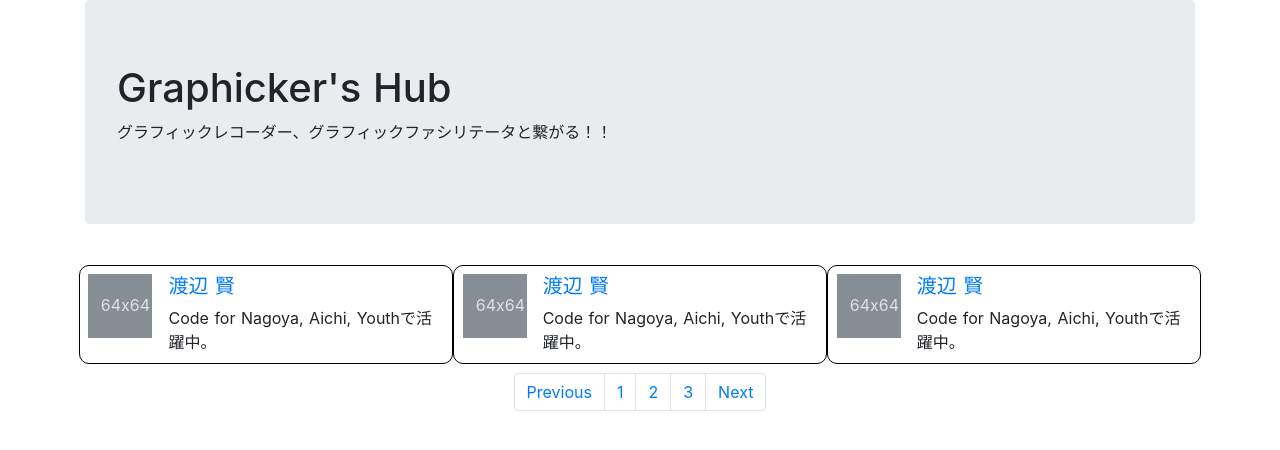
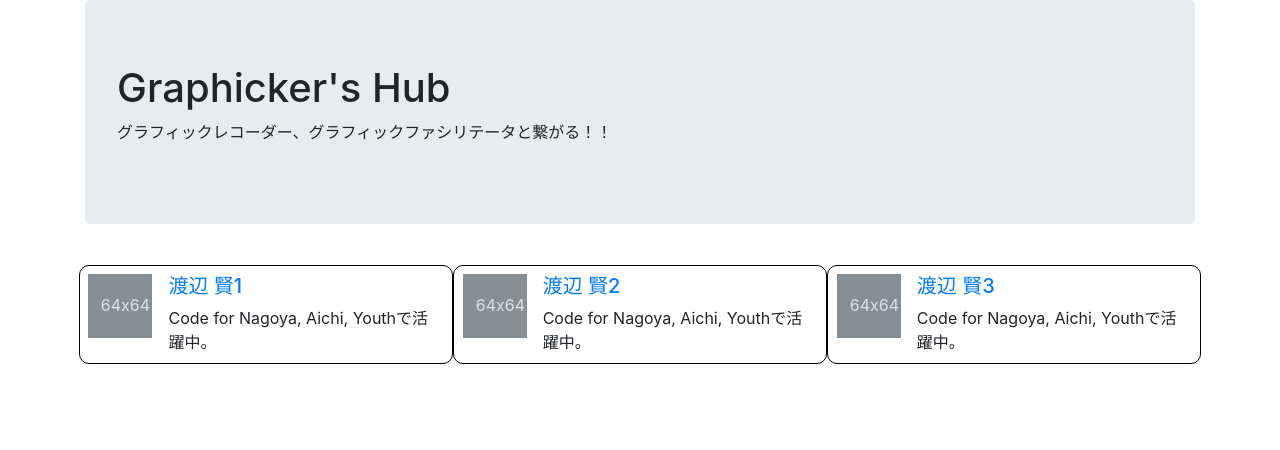
Before and after one commit to codeforyouth/graphickers-hub-client, a Nuxt app: page / in a window 1280 px wide. Shown: the top 450 px of the page. Built offline with nearby package versions, Linux system fonts and the light colour scheme.

Commit message:
vuexを利用してデータを管理するところまで

```diff
--- a/components/pages/graphickersList.vue
+++ b/components/pages/graphickersList.vue
@@ -2,22 +2,12 @@
   <div class="graphickers-list container">
     <div class="row">
       <graphicker
-        :id="id"
+        v-for="graphicker in graphickers"
+        :id="graphicker.id"
+        :key="graphicker.id"
+        :name="graphicker.name"
+        :introduction="graphicker.introduction"
         class="col-lg-4 col-md-12"
-        :name="name"
-        :introduction="introduction"
-      />
-      <graphicker
-        :id="id"
-        class="col-lg-4 col-md-12"
-        :name="name"
-        :introduction="introduction"
-      />
-      <graphicker
-        :id="id"
-        class="col-lg-4 col-md-12"
-        :name="name"
-        :introduction="introduction"
       />
     </div>
   </div>
@@ -39,10 +29,12 @@ export default Vue.extend({
   },
   data() {
     return {
-      id: 'sensu_watson',
-      name: '渡辺 賢',
-      introduction: 'Code for Nagoya, Aichi, Youthで活躍中。'
+      graphickers: []
     }
+  },
+  created() {
+    this.$store.dispatch('graphickers/fetchGraphickers')
+    this.graphickers = this.$store.state.graphickers.list
   }
 })
 </script>
--- a/layouts/default.vue
+++ b/layouts/default.vue
@@ -1,55 +1,3 @@
 <template>
-  <div>
-    <nuxt />
-  </div>
+  <nuxt />
 </template>
-
-<style>
-html {
-  font-family: 'Source Sans Pro', -apple-system, BlinkMacSystemFont, 'Segoe UI',
-    Roboto, 'Helvetica Neue', Arial, sans-serif;
-  font-size: 16px;
-  word-spacing: 1px;
-  -ms-text-size-adjust: 100%;
-  -webkit-text-size-adjust: 100%;
-  -moz-osx-font-smoothing: grayscale;
-  -webkit-font-smoothing: antialiased;
-  box-sizing: border-box;
-}
-
-*,
-*:before,
-*:after {
-  box-sizing: border-box;
-  margin: 0;
-}
-
-.button--green {
-  display: inline-block;
-  border-radius: 4px;
-  border: 1px solid #3b8070;
-  color: #3b8070;
-  text-decoration: none;
-  padding: 10px 30px;
-}
-
-.button--green:hover {
-  color: #fff;
-  background-color: #3b8070;
-}
-
-.button--grey {
-  display: inline-block;
-  border-radius: 4px;
-  border: 1px solid #35495e;
-  color: #35495e;
-  text-decoration: none;
-  padding: 10px 30px;
-  margin-left: 15px;
-}
-
-.button--grey:hover {
-  color: #fff;
-  background-color: #35495e;
-}
-</style>
--- a/pages/index.vue
+++ b/pages/index.vue
@@ -6,15 +6,6 @@
     </header>
     <main>
       <graphickersList />
-      <nav>
-        <ul class="pagination justify-content-center">
-          <li class="page-item"><a class="page-link" href="#">Previous</a></li>
-          <li class="page-item"><a class="page-link" href="#">1</a></li>
-          <li class="page-item"><a class="page-link" href="#">2</a></li>
-          <li class="page-item"><a class="page-link" href="#">3</a></li>
-          <li class="page-item"><a class="page-link" href="#">Next</a></li>
-        </ul>
-      </nav>
     </main>
     <footer></footer>
   </div>
@@ -27,12 +18,6 @@ import graphickersList from '~/components/pages/graphickersList.vue'
 export default Vue.extend({
   components: {
     graphickersList
-  },
-  data() {
-    return {
-      name: '渡辺 賢',
-      introduction: 'Code for Nagoya, Aichi, Youthで活躍中。'
-    }
   }
 })
 </script>
--- /dev/null
+++ b/store/graphickers.js
@@ -0,0 +1,44 @@
+export const state = () => ({
+  list: [],
+  isLoading: false
+})
+
+export const mutations = {
+  setAll(state, list) {
+    state.list = list
+  },
+  startLoading(state) {
+    state.isLoading = true
+  },
+  endLoading(state) {
+    state.isLoading = false
+  }
+}
+
+export const actions = {
+  fetchGraphickers({ commit }) {
+    commit('startLoading')
+    commit('setAll', generateGraphickersList())
+    commit('endLoading')
+  }
+}
+
+function generateGraphickersList() {
+  return [
+    {
+      id: 'sensu_watson',
+      name: '渡辺 賢1',
+      introduction: 'Code for Nagoya, Aichi, Youthで活躍中。'
+    },
+    {
+      id: 'sensu_watson2',
+      name: '渡辺 賢2',
+      introduction: 'Code for Nagoya, Aichi, Youthで活躍中。'
+    },
+    {
+      id: 'sensu_watson3',
+      name: '渡辺 賢3',
+      introduction: 'Code for Nagoya, Aichi, Youthで活躍中。'
+    }
+  ]
+}
```
